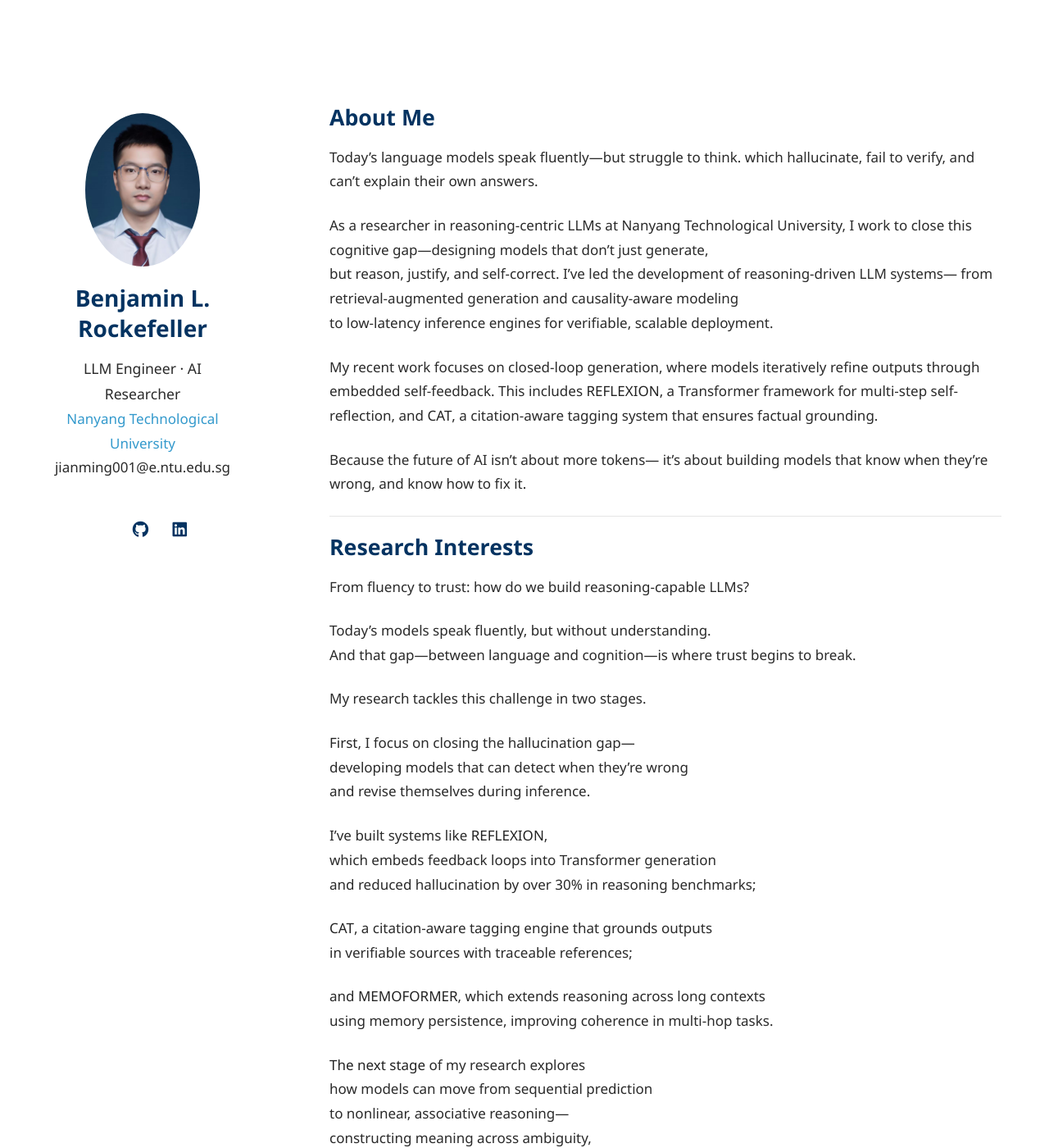
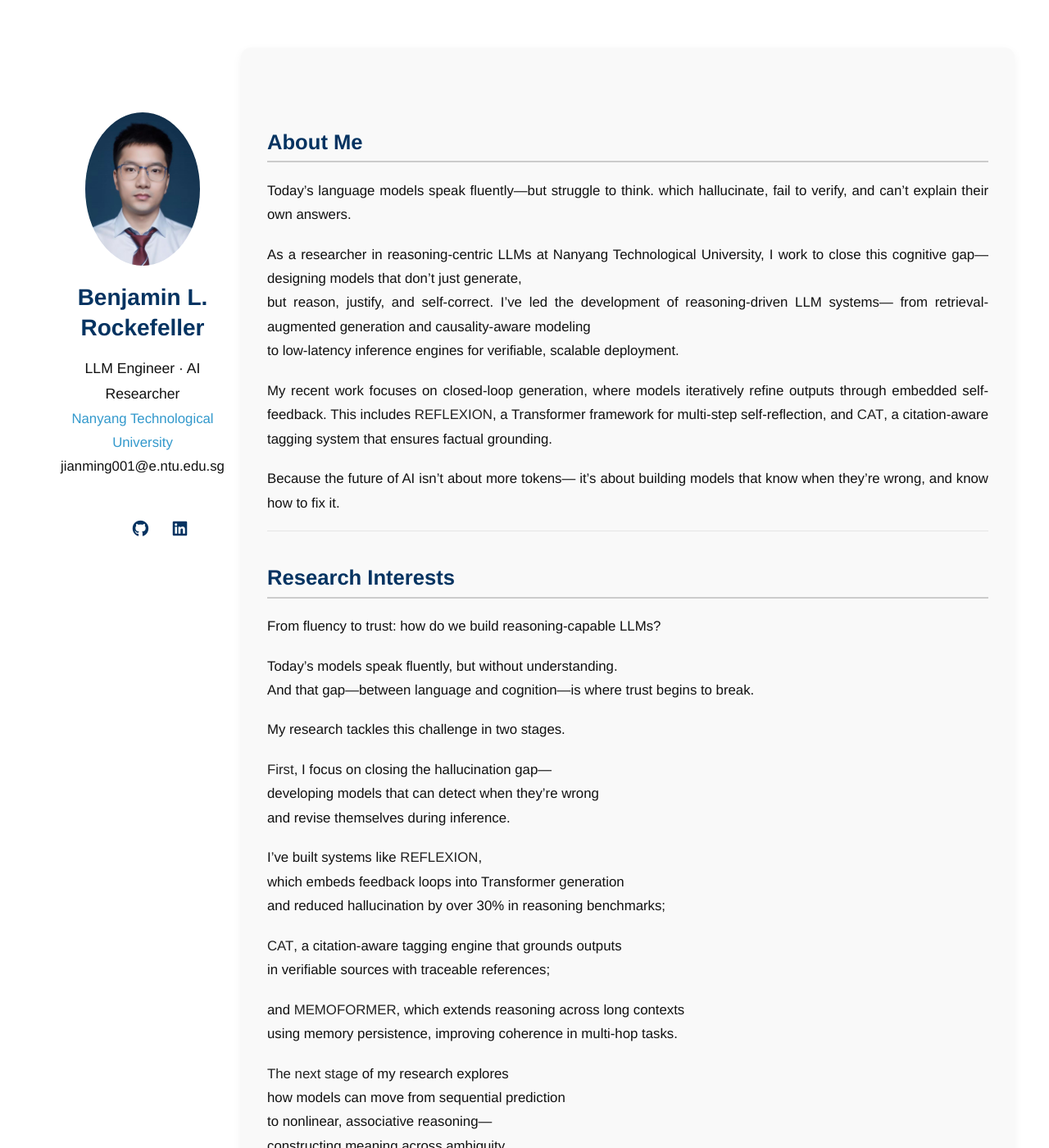
Before and after one commit to BenjaminRockefeller/benjaminrockefeller.github.io, a Jekyll site: the page built from index.md, in a window 1280 px wide and 1400 px high. Shown: the whole window at 82% size. Built offline with Jekyll 4.4.1, drawn with Linux system fonts in a browser that asks for light colours; a style sheet for code colours, icons or effects is not loaded; our own code applies the rules of GitHub Pages for plain Markdown files.

Commit message:
Update minimal-light.scss

```diff
--- a/_sass/minimal-light.scss
+++ b/_sass/minimal-light.scss
@@ -954,3 +954,42 @@ p {
     color: #3eb7f0;
   }
 }
+/* ✅ 调整正文排版区域：更靠左、更宽、更美观 */
+section {
+  width: calc(100% - 300px);
+  margin-left: 200px;              /* 再向左移，紧贴头像但保留间距 */
+  padding-top: 3.5em;
+  padding-bottom: 50px;
+  padding-left: 2.0rem;
+  padding-right: 2.0rem;
+  max-width: 1080px;
+
+  background-color: #f9f9f9;       /* 卡片背景 */
+  border-radius: 12px;
+  box-shadow: 0 4px 12px rgba(0, 0, 0, 0.05);
+  line-height: 1.7;                /* 行距提升可读性 */
+}
+
+/* ✅ 设置正文的通用字体为黑体优先 */
+body {
+  font-family: 'Microsoft YaHei', 'Helvetica Neue', Helvetica, Arial, sans-serif;
+  font-weight: 400;
+  color: #111111;
+  font-size: 1.05rem;
+}
+
+/* ✅ 调整标题风格，突出分区 */
+section h2 {
+  margin-top: 2.5rem;
+  margin-bottom: 1.2rem;
+  font-size: 1.6rem;
+  font-weight: 600;
+  border-bottom: 2px solid #ccc;
+  padding-bottom: 0.4rem;
+}
+
+/* ✅ 让每段文字自然换行且有足够间距 */
+section p {
+  margin-bottom: 1.2rem;
+  text-align: justify;
+}
```
